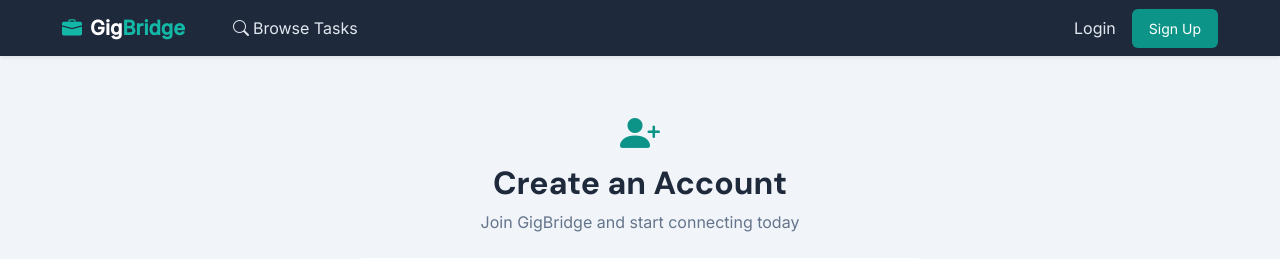
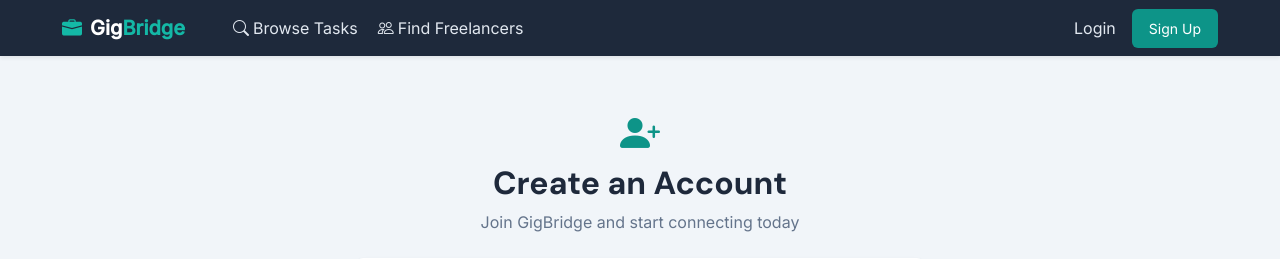
Before and after one commit to thevinduperera/gigbridge, a Django app: page /accounts/register/ in a window 1280 px wide. Shown: the top 259 px of the page. Run offline with Django 5.2, Linux system fonts and the light colour scheme.

Commit message:
feat: add Find Freelancers link to navbar

```diff
--- a/templates/navbar.html
+++ b/templates/navbar.html
@@ -15,6 +15,11 @@
   <li class="nav-item">
     <a class="nav-link" href="{% url 'tasks:task_list' %}" style="color: var(--slate-200);">
       <i class="bi bi-search me-1"></i>Browse Tasks
+    </a>
+  </li>
+  <li class="nav-item">
+    <a class="nav-link" href="{% url 'core:browse_freelancers' %}" style="color: var(--slate-200);">
+      <i class="bi bi-people me-1"></i>Find Freelancers
     </a>
   </li>
 </ul>
```
Lines whose indentation alone changed are shown as unchanged.
